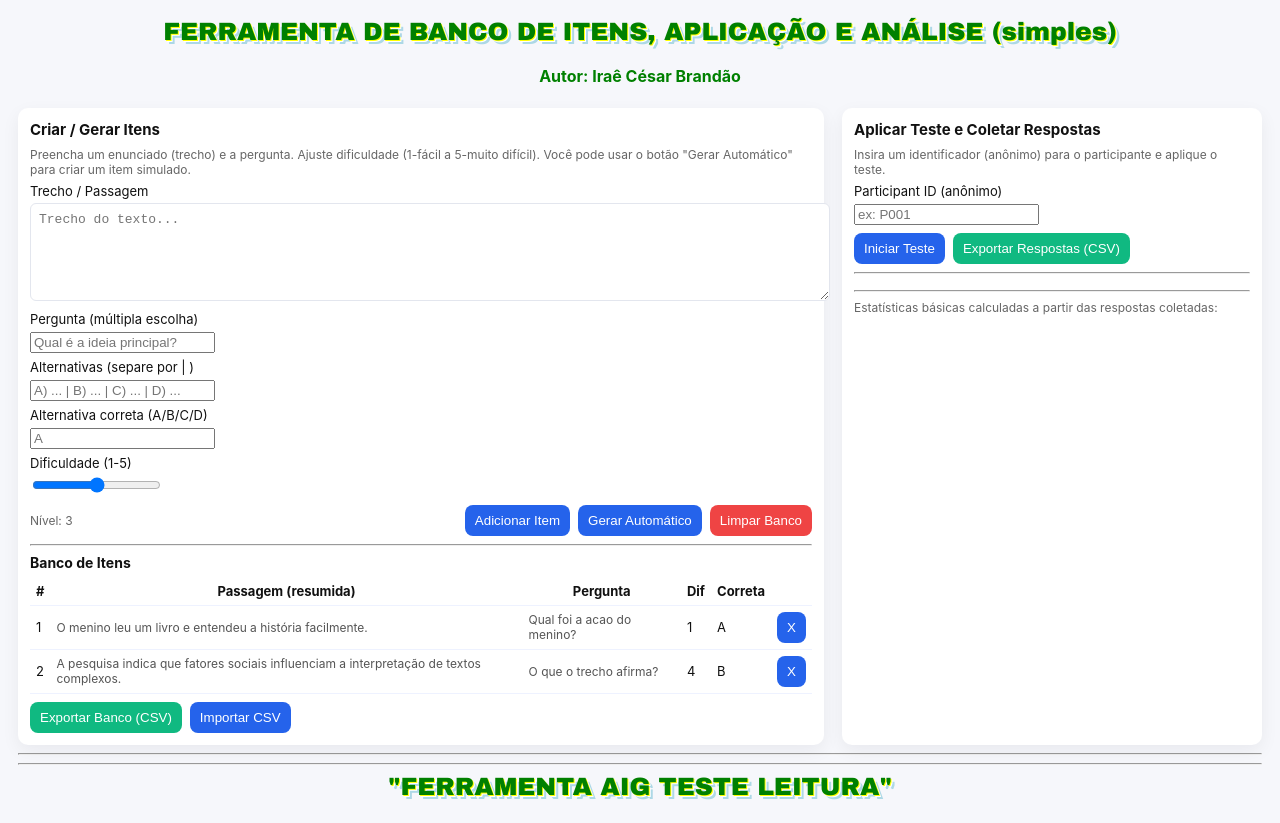
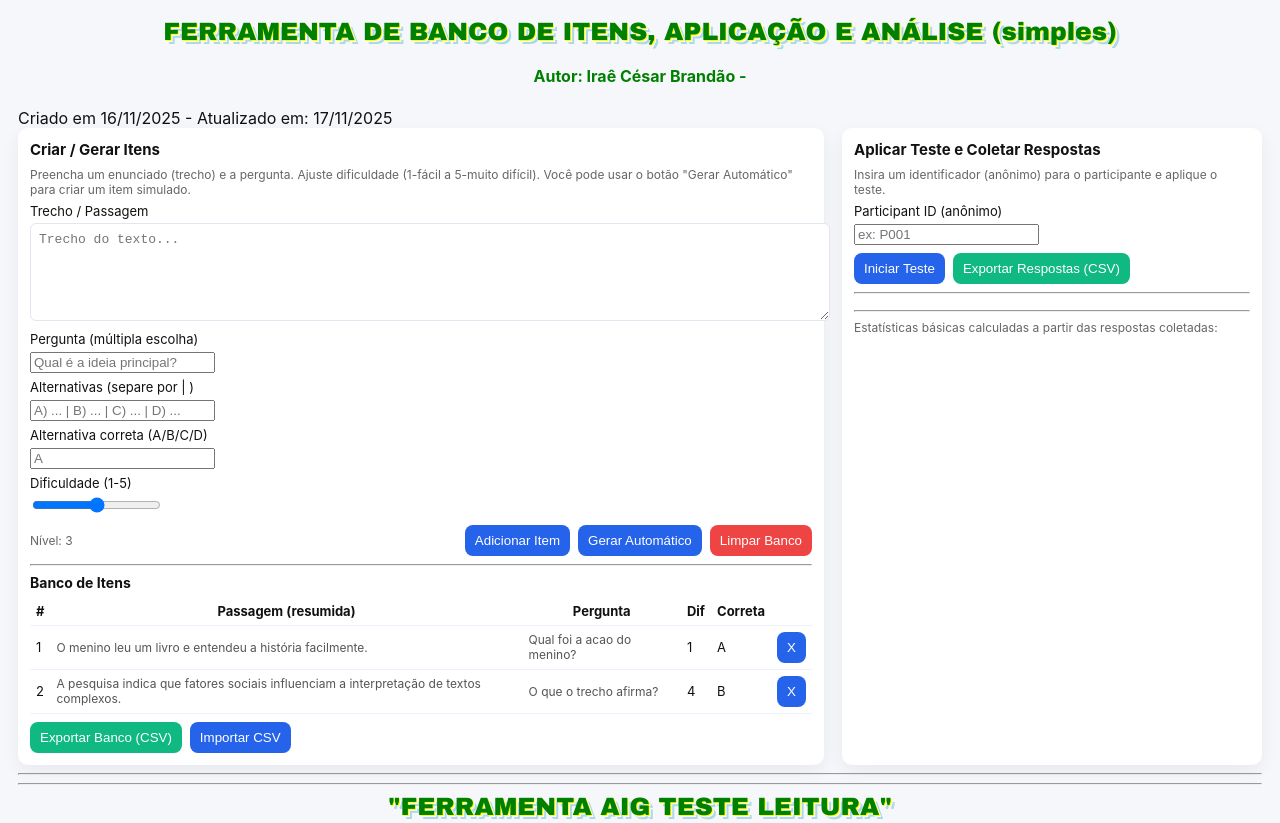
Before and after one commit to Irae-Cesar-Brandao/aig_psicometric_test_read, a plain HTML site: page index.html in a window 1280 px wide. Shown: the top 823 px of the page. Drawn offline with Linux system fonts and the light colour scheme.

Commit message:
Update index.html

```diff
--- a/index.html
+++ b/index.html
@@ -94,7 +94,8 @@
 </head>
 <body>
   <h1  class="texto-3d"  style=" text-align: center;">FERRAMENTA DE BANCO DE ITENS, APLICAÇÃO E ANÁLISE (simples)</h1>
-  <h4  style="color: green;  text-align: center;"> Autor: Iraê César Brandão </h6>
+  <h4  style="color: green;  text-align: center;"> Autor: Iraê César Brandão - </h4>
+  <h6\>  Criado em 16/11/2025 - Atualizado em: 17/11/2025</h6>
 
   <div class="container">
     <div class="card">
```
